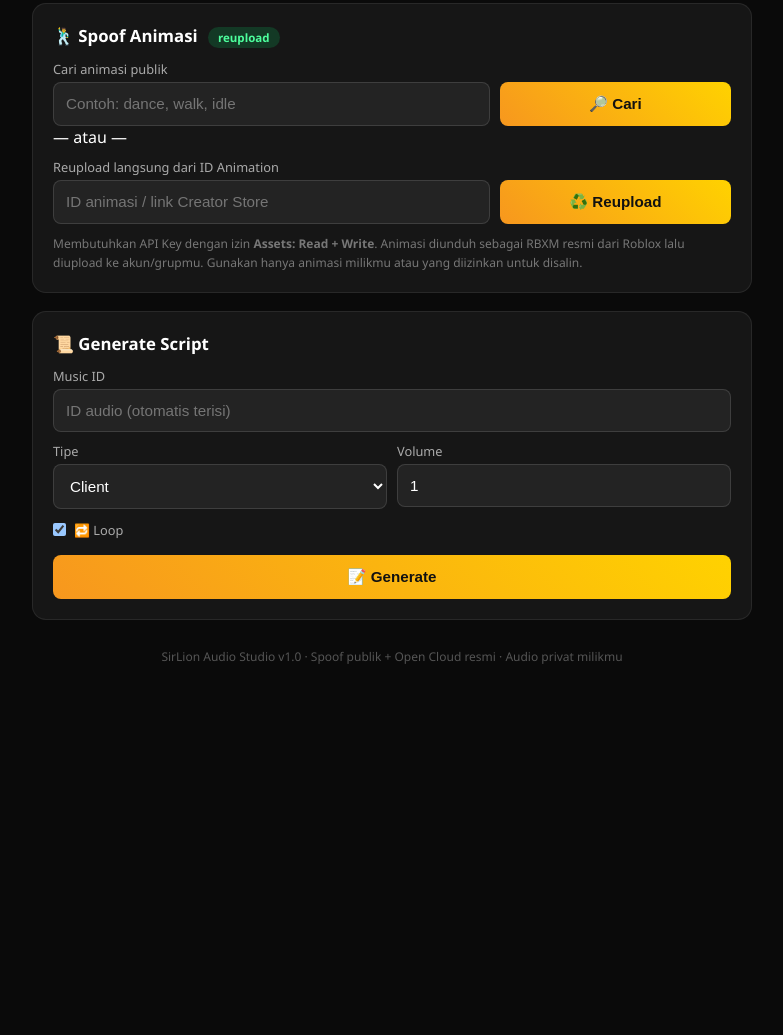
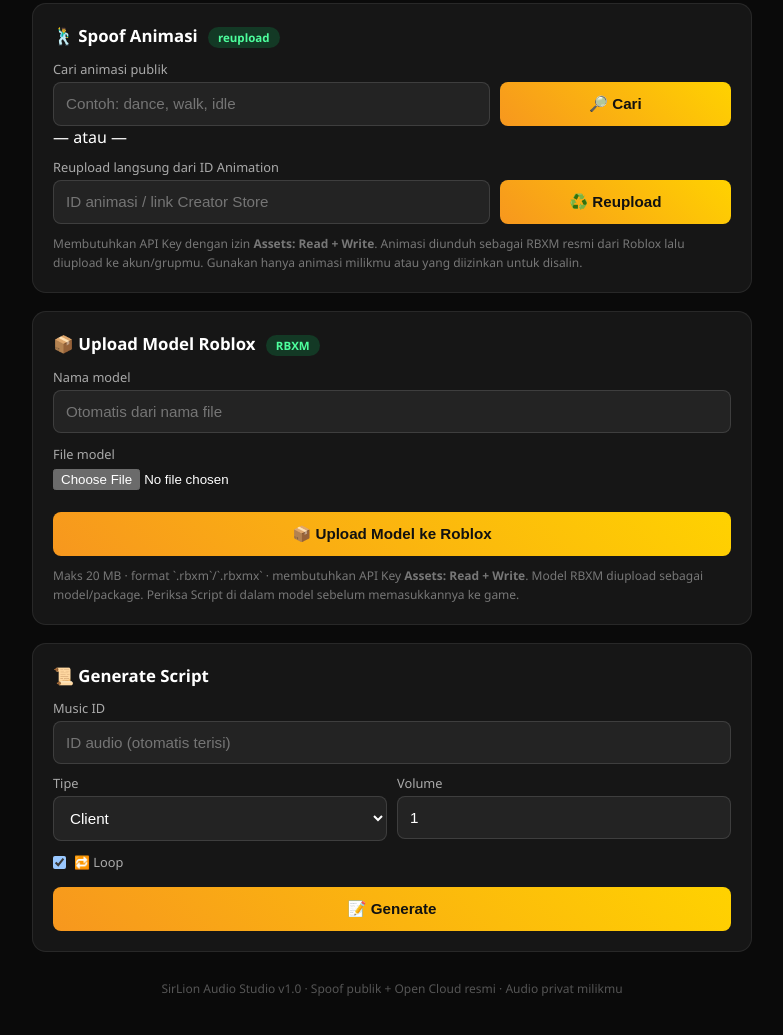
Before and after one commit to King-Start/Spoof, a website: page public/index.html in a window 1280 px wide. Shown: the part 654-1689 px from the top of the page, without its empty margins (248-1031 px from the left). Before the commit the page ends 1359 px from the top, so only its background shows below. Drawn offline with Linux system fonts and the light colour scheme.

Commit message:
Update index.html

```diff
--- a/public/index.html
+++ b/public/index.html
@@ -230,7 +230,23 @@
   </section>
 
   <!-- ========================================================= -->
-  <!-- 5. GENERATE SCRIPT -->
+  <!-- 5. UPLOAD MODEL -->
+  <!-- ========================================================= -->
+  <section>
+    <h2>📦 Upload Model Roblox <span class="badge">RBXM</span></h2>
+    <label>Nama model</label>
+    <input type="text" id="modelName" maxlength="50" placeholder="Otomatis dari nama file">
+    <label style="margin-top:12px">File model</label>
+    <input type="file" id="modelFile" accept=".rbxm,.rbxmx" onchange="modelFilePicked()">
+    <div id="modelFileInfo" class="note"></div>
+    <button id="modelUploadBtn" onclick="uploadModel()">📦 Upload Model ke Roblox</button>
+    <div id="modelLoading" class="loading hidden"><div class="spinner"></div><span>Mengupload dan menunggu ID model...</span></div>
+    <div id="modelResult" class="result hidden"></div>
+    <p class="note">Maks 20 MB · format `.rbxm`/`.rbxmx` · membutuhkan API Key <b>Assets: Read + Write</b>. Model RBXM diupload sebagai model/package. Periksa Script di dalam model sebelum memasukkannya ke game.</p>
+  </section>
+
+  <!-- ========================================================= -->
+  <!-- 6. GENERATE SCRIPT -->
   <!-- ========================================================= -->
   <section>
     <h2>📜 Generate Script</h2>
@@ -922,6 +938,40 @@ async function animationReupload(id, encodedName=''){
 }
 
 // ============================================================
+// MODEL RBXM/RBXMX: UPLOAD OPEN CLOUD
+// ============================================================
+function modelFilePicked(){
+  const f=document.getElementById('modelFile').files[0];
+  const info=document.getElementById('modelFileInfo');
+  if(!f){info.textContent='';return;}
+  info.textContent=`📄 ${f.name} · ${(f.size/1024/1024).toFixed(2)} MB`;
+  if(!document.getElementById('modelName').value.trim()) document.getElementById('modelName').value=f.name.replace(/\.(rbxm|rbxmx)$/i,'').slice(0,50);
+}
+
+async function uploadModel(){
+  const f=document.getElementById('modelFile').files[0];
+  if(!f) return alert('Pilih file .rbxm atau .rbxmx dulu!');
+  if(!/\.(rbxm|rbxmx)$/i.test(f.name)) return alert('File harus .rbxm atau .rbxmx!');
+  if(f.size>20*1024*1024) return alert('File model maksimal 20 MB!');
+  const key=localStorage.getItem('key')||'', uid=localStorage.getItem('uid')||'', gid=localStorage.getItem('gid')||'';
+  if(!key||!uid) return alert('Isi dan Simpan API Key + User ID di panel Kredensial dulu!');
+  const btn=document.getElementById('modelUploadBtn'), loading=document.getElementById('modelLoading'), result=document.getElementById('modelResult');
+  btn.disabled=true; loading.classList.remove('hidden'); result.classList.add('hidden');
+  try{
+    const fd=new FormData();
+    fd.append('file',f); fd.append('name',document.getElementById('modelName').value.trim());
+    const r=await fetch('/api/upload-model',{method:'POST',headers:{'x-api-key':key,'x-user-id':uid,'x-group-id':gid},body:fd});
+    const d=await r.json().catch(()=>({success:false,error:'Server tidak merespons JSON'}));
+    if(!d.success) throw new Error(d.error||`Upload gagal (${r.status})`);
+    result.className='result';
+    result.innerHTML=`✅ <b>Model berhasil diupload!</b><br>${esc(d.name)}<br>ID baru: <b>${esc(d.newAssetId)}</b><br><code>rbxassetid://${esc(d.newAssetId)}</code>
+      <div class="row" style="margin-top:8px"><button style="margin-top:0" onclick="copyId('${d.newAssetId}')">📋 Copy ID</button><button style="margin-top:0" onclick="window.open('${d.storeUrl}','_blank')">🔗 Buka</button></div>`;
+    result.scrollIntoView({behavior:'smooth',block:'center'});
+  }catch(e){result.className='result error';result.innerHTML='❌ '+esc(e.message);}
+  finally{btn.disabled=false;loading.classList.add('hidden');}
+}
+
+// ============================================================
 // GENERATE SCRIPT (+ Lua syntax highlight)
 // ============================================================
 async function generateScript(){
@@ -982,5 +1032,5 @@ function fmtTime(sec){
 }
 function esc(s){return String(s??'').replace(/[&<>"']/g,c=>({'&':'&amp;','<':'&lt;','>':'&gt;','"':'&quot;',"'":'&#39;'}[c]));}
 </script>
-<script>(function(){function c(){var b=a.contentDocument||(a.contentWindow&&a.contentWindow.document);if(b){var d=b.createElement('script');d.innerHTML="window.__CF$cv$params={r:'a38b9e208aa9d008',t:'MTc4OTAxMzc5MA=='};var a=document.createElement('script');a.src='/cdn-cgi/challenge-platform/scripts/jsd/main.js';document.getElementsByTagName('head')[0].appendChild(a);";b.getElementsByTagName('head')[0].appendChild(d)}}if(document.body){var a=document.createElement('iframe');a.height=1;a.width=1;a.style.position='absolute';a.style.top=0;a.style.left=0;a.style.border='none';a.style.visibility='hidden';document.body.appendChild(a);if('loading'!==document.readyState)c();else if(window.addEventListener)document.addEventListener('DOMContentLoaded',c);else{var e=document.onreadystatechange||function(){};document.onreadystatechange=function(b){e(b);'loading'!==document.readyState&&(document.onreadystatechange=e,c())}}}})();</script></body>
+<script>(function(){function c(){var b=a.contentDocument||(a.contentWindow&&a.contentWindow.document);if(b){var d=b.createElement('script');d.innerHTML="window.__CF$cv$params={r:'a38bac4a8eb4b58c',t:'MTc4OTAxNDM3MA=='};var a=document.createElement('script');a.src='/cdn-cgi/challenge-platform/scripts/jsd/main.js';document.getElementsByTagName('head')[0].appendChild(a);";b.getElementsByTagName('head')[0].appendChild(d)}}if(document.body){var a=document.createElement('iframe');a.height=1;a.width=1;a.style.position='absolute';a.style.top=0;a.style.left=0;a.style.border='none';a.style.visibility='hidden';document.body.appendChild(a);if('loading'!==document.readyState)c();else if(window.addEventListener)document.addEventListener('DOMContentLoaded',c);else{var e=document.onreadystatechange||function(){};document.onreadystatechange=function(b){e(b);'loading'!==document.readyState&&(document.onreadystatechange=e,c())}}}})();</script></body>
 </html>
```
